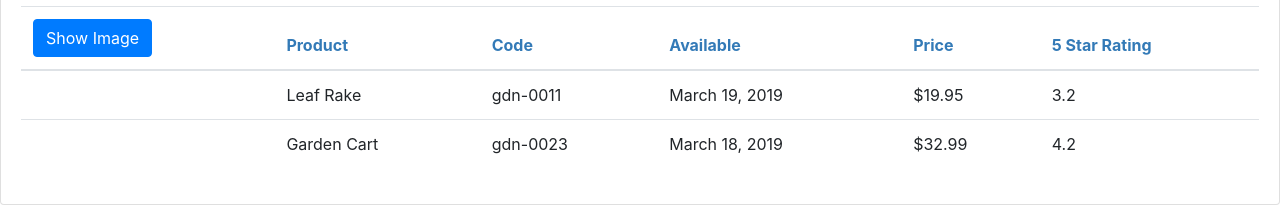
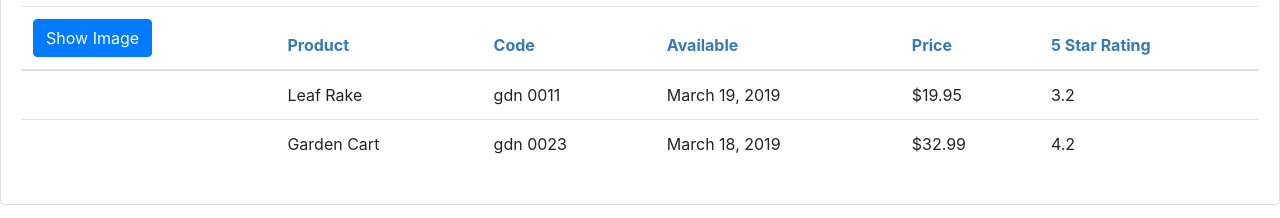
Before and after one commit to andyalmeida/pluralsight-courses-angular, an Angular app in the folder angular_getting_started/: page /products in a window 1280 px wide. Shown: the part 202-420 px from the top of the page. Built offline with nearby package versions, Linux system fonts and the light colour scheme.

Commit message:
Create custom pipe

```diff
--- a/angular_getting_started/src/app/app.module.ts
+++ b/angular_getting_started/src/app/app.module.ts
@@ -4,9 +4,9 @@
 
 import { AppComponent } from './app.component';
 import { ProductListComponent } from './products/product-list.component';
-
+import { ConvertToSpacesPipe } from './shared/convert-to-spaces.pipe';
 @NgModule({
-  declarations: [AppComponent, ProductListComponent],
+  declarations: [AppComponent, ProductListComponent, ConvertToSpacesPipe],
   imports: [BrowserModule, FormsModule],
   bootstrap: [AppComponent],
 })
--- a/angular_getting_started/src/app/products/product-list.component.html
+++ b/angular_getting_started/src/app/products/product-list.component.html
@@ -38,7 +38,7 @@
                 [style.margin.px]='imageMargin' />
             </td>
             <td>{{ product.productName }}</td>
-            <td>{{ product.productCode | lowercase }}</td>
+            <td>{{ product.productCode | lowercase | convertToSpaces:'-' }}</td>
             <td>{{ product.releaseDate }}</td>
             <td>{{ product.price | currency:'USD':'symbol':'2.2-2' }}</td>
             <td>{{ product.starRating }}</td>
--- /dev/null
+++ b/angular_getting_started/src/app/shared/convert-to-spaces.pipe.ts
@@ -0,0 +1,11 @@
+import { ValueTransformer } from '@angular/compiler/src/util';
+import { Pipe, PipeTransform } from '@angular/core';
+
+@Pipe({
+  name: 'convertToSpaces',
+})
+export class ConvertToSpacesPipe implements PipeTransform {
+  transform(value: string, character: string): string {
+    return value.replace(character, ' ');
+  }
+}
```
